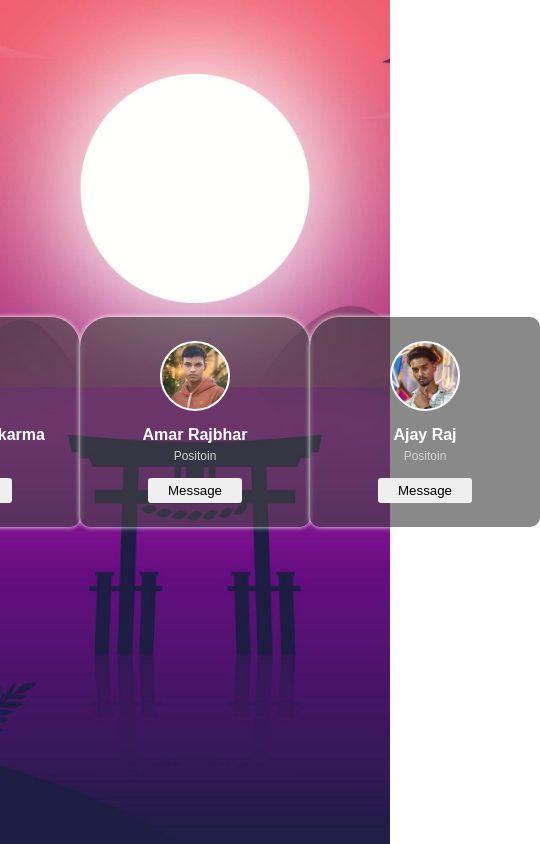
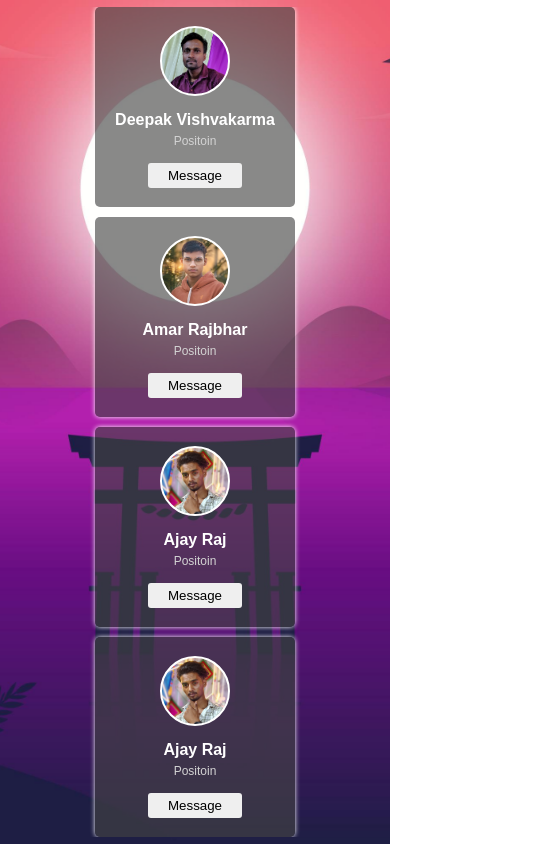
Before and after one commit to code-amar-g/ResponsiveCard, a plain HTML site: page index.html in a window 390 px wide. Shown: the whole page, 540 px wide, since content can reach past the window. Drawn offline with Linux system fonts and the light colour scheme.

Commit message:
Responsive Card

```diff
--- a/index.html
+++ b/index.html
@@ -29,6 +29,13 @@
                 <button>Message</button>
 
             </div>
+            <div class="box box3">
+                <div class="img img3"></div>
+                <h4>Ajay Raj</h4>
+                <p>Positoin</p>
+                <button>Message</button>
+
+            </div>
         </div>
     </div>
 
--- a/style.css
+++ b/style.css
@@ -21,12 +21,13 @@
     display: flex;
     align-items: center;
     justify-content: space-around;
+    gap: 10px;
 }
 .box {
-    width: 230px;
-    height: 210px;
+    width: 200px;
+    height: 180px;
     background-color: rgba(67, 67, 67, 0.628);
-    border-radius: 30px 10px 10px 10px;
+    border-radius:5px;
     display: flex;
     align-items: center;
     justify-content: center;
@@ -35,10 +36,10 @@
     box-shadow: 0 0 5px white;
 }
 .box1 {
-    border-radius: 10px 30px 10px 10px;
+    border-radius: 5px;
 }
 .box2 {
-    border-radius: 30px 30px 10px 10px ;
+    border-radius: 5px;
 }
 
 .box .img {
@@ -85,3 +86,26 @@
     transition: 0.2s;
 
 }
+
+@media(max-width: 800px){
+    .mainbox{
+        flex-wrap: wrap;
+    }
+    .box {
+        width: 280px;
+    }
+
+}
+@media(max-width: 580px){
+
+    .mainbox {
+        overflow: auto;
+        flex-direction: column;
+        gap: 10px;
+
+    }
+    .box {
+        height: 200px;
+        width: 200px;
+    }
+}
```
